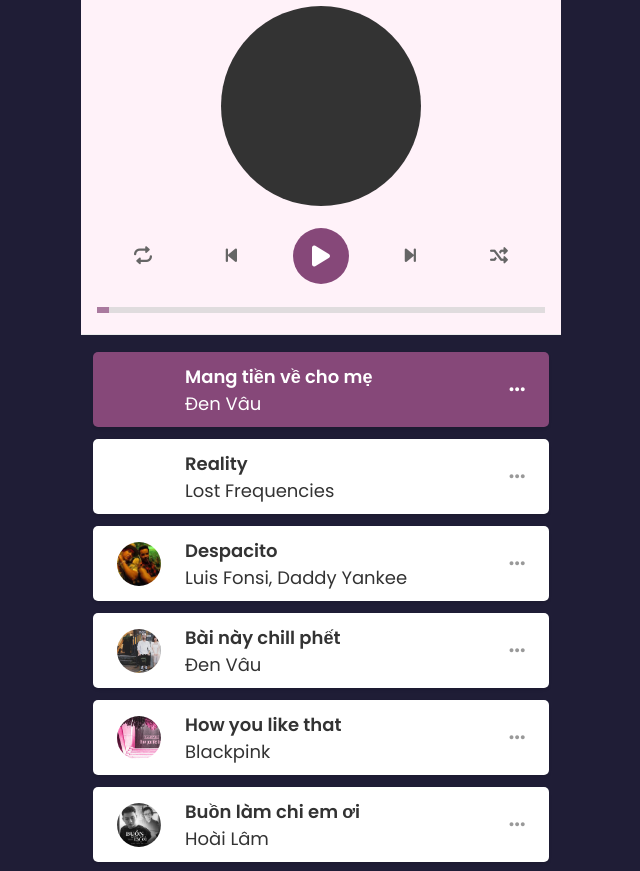
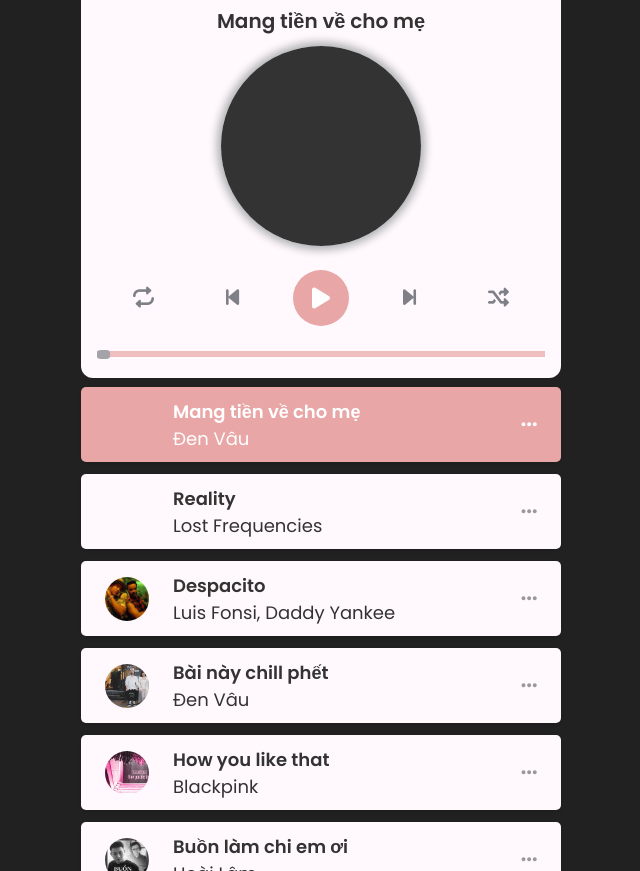
Before and after one commit to pahtunn/Music_player, a plain HTML site: page index.html in a window 1280 px wide. Shown: the part 68-939 px from the top of the page, without its empty margins (319-959 px from the left). Drawn offline with Linux system fonts and the light colour scheme.

Commit message:
update style

```diff
--- a/assets/css/style.css
+++ b/assets/css/style.css
@@ -1,9 +1,9 @@
 :root {
   /* --primary-color: #ec1f55; */
-  --primary-color: #864879;
+  --primary-color: #E9A6A6;
   --text-color: #333;
-  --bg-color: #FFF2F9;
-  --hover-color: #864879;
+  --bg-color: #fff8fc;
+  --btn-color: #7f7f88;
 }
 
 * {
@@ -13,10 +13,8 @@
 }
 
 body {
-  background-color: #f5f5f5;
-  background-color: #323232;
-  background-color: #1F1D36;
-  /* background-color: #8946A6; */
+  /* background-color: #2C272E; */
+  background-color: #222122;
 }
 
 html {
@@ -49,7 +47,16 @@ html {
   top: 0;
   width: 100%;
   max-width: 480px;
-  border-bottom: 1px solid #ebebeb;
+  border-radius: 0 0 12px 12px;
+}
+.dashboard header > div{
+  display: flex;
+}
+.dashboard header > div *{
+  flex: 50%;
+}
+.dashboard header img{
+  max-width: 160px;
 }
 
 /* HEADER */
@@ -60,12 +67,15 @@ header {
 
 header h4 {
   color: var(--primary-color);
-  font-size: 12px;
+  vertical-align: middle;
+  margin: auto;
+  font-size: 25px;
 }
 
 header h2 {
   color: var(--text-color);
   font-size: 20px;
+  margin-top: 20px;
 }
 
 /* CD */
@@ -73,6 +83,8 @@ header h2 {
   display: flex;
   margin: auto;
   width: 200px;
+  border-radius: 50%;
+  box-shadow: 0 0 9px 4px #aeb0b3;
 }
 
 .cd-thumb {
@@ -93,13 +105,13 @@ header h2 {
 }
 
 .control .btn {
-  color: #666;
+  color: var(--btn-color);
   padding: 18px;
-  font-size: 18px;
+  font-size: 21px;
 }
 
 .control .btn.active {
-  color: #FF2442;
+  color: #FA9579;
 }
 
 .control .btn-toggle-play {
@@ -118,7 +130,7 @@ header h2 {
   width: 100%;
   -webkit-appearance: none;
   height: 6px;
-  background: #d3d3d3;
+  background: var(--primary-color);
   outline: none;
   opacity: 0.7;
   -webkit-transition: 0.2s;
@@ -128,28 +140,30 @@ header h2 {
 .progress::-webkit-slider-thumb {
   -webkit-appearance: none;
   appearance: none;
-  width: 12px;
-  height: 6px;
-  background-color: var(--primary-color);
+  width: 13px;
+  height: 9px;
+  border-radius: 30%;
+  background-color: var(--btn-color);
   cursor: pointer;
 }
 
 /* PLAYLIST */
 .playlist {
-  margin-top: 408px;
-  padding: 12px;
+  margin-top: 455px;
+  /* padding: 12px; */
 }
 
 .song {
   display: flex;
   align-items: center;
   margin-bottom: 12px;
-  background-color: #fff;
+  background-color: var(--bg-color);
   padding: 8px 16px;
   border-radius: 5px;
   box-shadow: 0 2px 3px rgba(0, 0, 0, 0.1);
 }
 
+.song:hover,
 .song.active {
   background-color: var(--primary-color);
 }
@@ -158,6 +172,8 @@ header h2 {
   opacity: 0.8;
 }
 
+.song:hover .title,
+.song:hover .option,
 .song.active .option,
 .song.active .author,
 .song.active .title {
```
